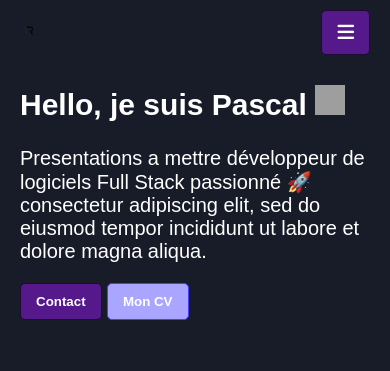
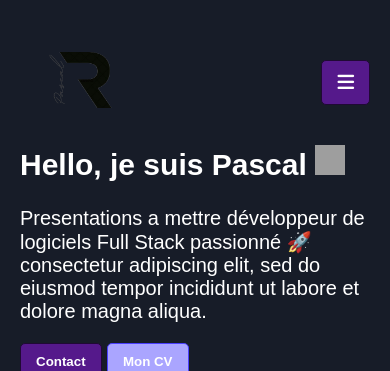
Before and after one commit to Alyaesub/portfolio-1, a PHP site: page / in a window 390 px wide. Shown: the top 371 px of the page. Run offline with PHP 8.4, Linux system fonts and the light colour scheme; grey boxes are pictures that could not be loaded.

Commit message:
adjuste responsive

```diff
--- a/styles/css/main.css
+++ b/styles/css/main.css
@@ -28,6 +28,7 @@ picture.emoji-gif img {
   top: 0;
   left: 0;
   background-color: #171c28;
+  height: 120px;
 }
 .header-website .navbar {
   display: flex;
@@ -35,6 +36,11 @@ picture.emoji-gif img {
   align-items: center;
   padding-top: 10px;
   padding-bottom: 5px;
+}
+@media screen and (min-width: 768px) {
+  .header-website .navbar {
+    height: 150px;
+  }
 }
 .header-website .menu .menu-input {
   display: none;
@@ -85,14 +91,19 @@ picture.emoji-gif img {
   list-style-type: none;
 }
 .header-website .logo {
-  max-width: 20%;
+  max-width: 40%;
+}
+@media screen and (min-width: 768px) {
+  .header-website .logo {
+    max-width: 20%;
+  }
 }
 .header-website .logo img {
-  max-width: 30%;
+  max-width: 100%;
 }
 @media screen and (min-width: 768px) {
   .header-website .logo img {
-    max-width: 100%;
+    max-width: 90%;
   }
 }
 
--- a/styles/sass/_layout.scss
+++ b/styles/sass/_layout.scss
@@ -28,12 +28,17 @@ picture.emoji-gif {
     top: 0;
     left: 0;
     background-color: $dark;
+    height: 120px;
     .navbar {
         display: flex;
         justify-content: space-between;
         align-items: center;
         padding-top: 10px;
         padding-bottom: 5px;
+
+        @media screen and (min-width: 768px){
+            height: 150px;
+        }
     }
 
     .menu {
@@ -87,11 +92,14 @@ picture.emoji-gif {
     }
 
     .logo {
-        max-width: 20%;
+        max-width: 40%;
+        @media screen and (min-width: 768px) {
+            max-width: 20%;
+        }
         img {
-            max-width: 30%;
+            max-width: 100%;
             @media screen and (min-width: 768px) {
-                max-width: 100%;
+                max-width: 90%;
             }
         }
     }
```
Also changed, not shown: 1 other file.
